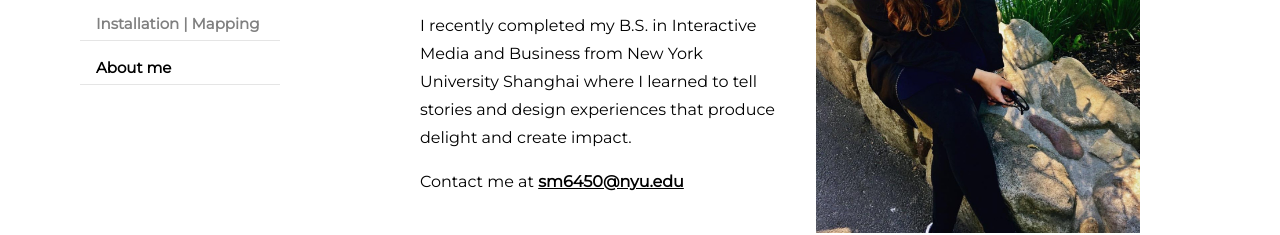
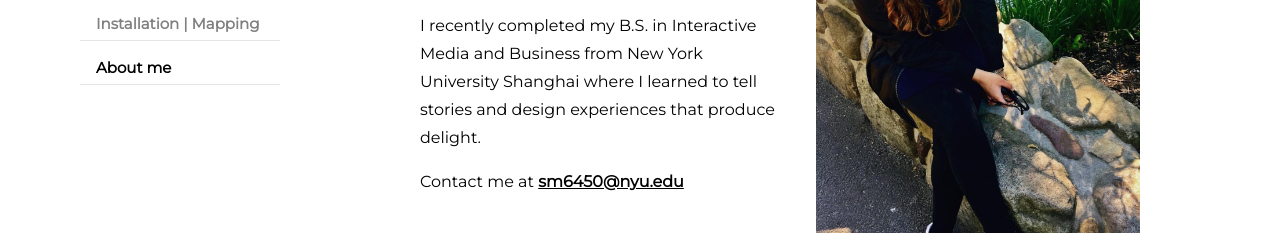
Before and after one commit to sidramnz/SidraManzoor, a plain HTML site: page aboutme.html in a window 1280 px wide. Shown: the part 282-517 px from the top of the page. Drawn offline with Linux system fonts and the light colour scheme.

Commit message:
Update aboutme.html

```diff
--- a/aboutme.html
+++ b/aboutme.html
@@ -78,7 +78,7 @@
             <h3 class= "titles">Hi! My name is Sidra :)</h3>
             <p>I enjoy working at the intersection of design, technology and society. Employing UX research and design principles, I strive to create solutions that solve real issues through a human-centered approach.</p>
 
-            <p>I recently completed my B.S. in Interactive Media and Business from New York University Shanghai where I learned to tell stories and design experiences that produce delight and create impact. </p>
+            <p>I recently completed my B.S. in Interactive Media and Business from New York University Shanghai where I learned to tell stories and design experiences that produce delight. </p>
 
 
             <p>Contact me at <b><u>sm6450@nyu.edu</u></b></p>
```
